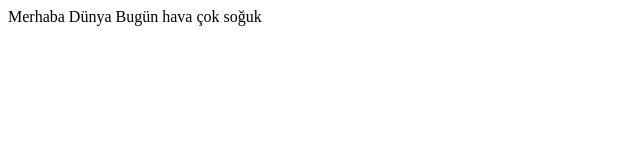
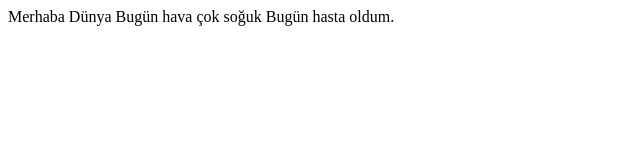
Before and after one commit to osmanvolkan/proje, a plain HTML site: page index.html in a window 1280 px wide. Shown: the whole page, without its empty margins (0-640 px from the left). Drawn offline with Linux system fonts and the light colour scheme.

Commit message:
ikinci günün ilk versiyonu

```diff
--- a/index.html
+++ b/index.html
@@ -9,5 +9,6 @@
 <body>
     Merhaba Dünya
     Bugün hava çok soğuk
+    Bugün hasta oldum.
 </body>
 </html>
--- a/script.js
+++ b/script.js
@@ -5,5 +5,3 @@ console.log("log")
 console.log("log")
 console.log("log")
 console.log("log")
-console.log("log")
-console.log("log")
```
